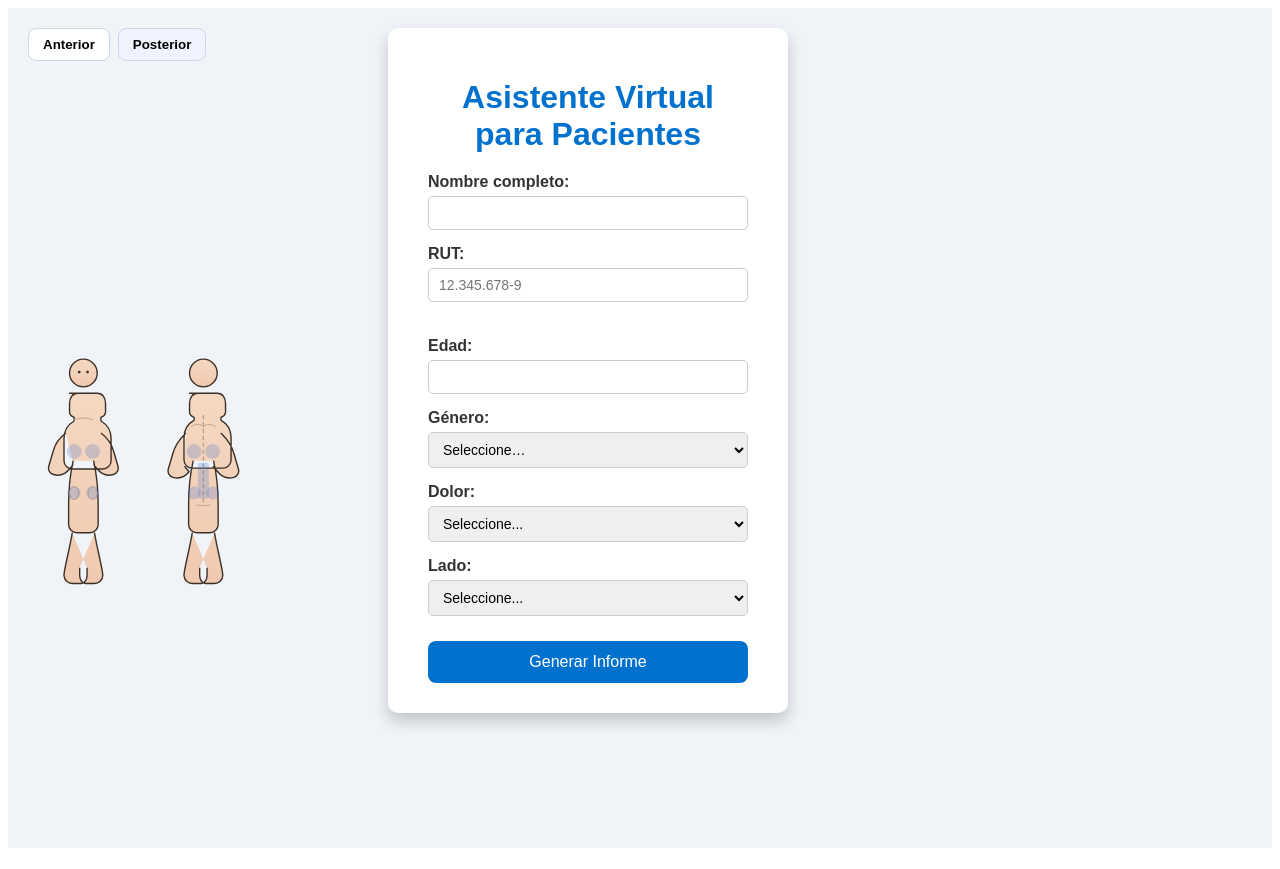
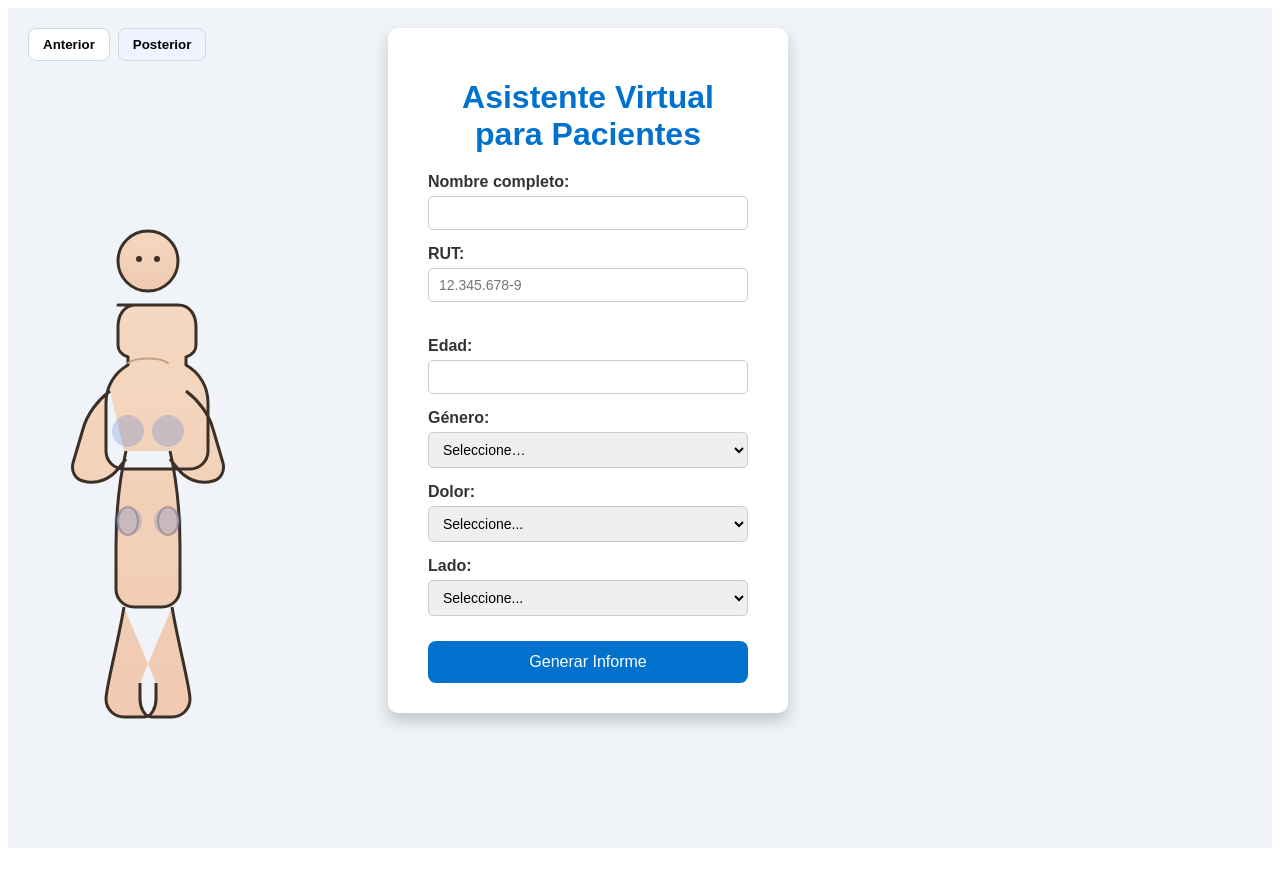
Before and after one commit to cahuerta/ASISTENCIA-ICA, a React (Vite) app: page / in a window 1280 px wide. Built offline with nearby package versions, Linux system fonts and the light colour scheme; no server answers.

Commit message:
Update EsquemaAnterior.jsx

```diff
--- a/src/EsquemaAnterior.jsx
+++ b/src/EsquemaAnterior.jsx
@@ -1,65 +1,46 @@
 import React from "react";
 
-/**
- * EsquemaBivista
- * - Dibuja VISTA ANTERIOR (izquierda) y POSTERIOR (derecha) en un solo SVG.
- * - onSeleccionZona?: (texto) => void   // Caderas, Rodillas, Columna lumbar (solo posterior)
- * - width: ancho total (ambas vistas). Alto se ajusta automáticamente.
- */
-export default function EsquemaBivista({
+/** Vista frontal – estilo mock; ojos, caderas centradas y patelas. */
+export default function EsquemaAnterior({
   onSeleccionZona,
-  width = 560,            // 520–600 funciona bien
+  width = 260,
   className = "",
-  showLabels = false,     // pon en true si quieres textos "Anterior" y "Posterior" arriba
 }) {
-  const handle = (z) =>
-    typeof onSeleccionZona === "function" && onSeleccionZona(z);
+  const handle = (z) => typeof onSeleccionZona === "function" && onSeleccionZona(z);
 
   return (
     <svg
-      viewBox="0 0 520 520"
+      viewBox="0 0 240 520"
       width={width}
       height="auto"
       preserveAspectRatio="xMidYMid meet"
       className={className}
       xmlns="http://www.w3.org/2000/svg"
-      aria-label="Esquema humano: anterior y posterior"
+      aria-label="Vista anterior"
       style={{ display: "block" }}
     >
       <defs>
-        <linearGradient id="skin" x1="0" y1="0" x2="0" y2="1">
+        <linearGradient id="skinA" x1="0" y1="0" x2="0" y2="1">
           <stop offset="0%" stopColor="#f5d8c1" />
           <stop offset="100%" stopColor="#f0c9b0" />
         </linearGradient>
         <style>{`
-          .outline{ fill:url(#skin); stroke:#3b3028; stroke-width:3; stroke-linejoin:round; }
+          .outline{ fill:url(#skinA); stroke:#3b3028; stroke-width:3; stroke-linejoin:round; }
           .soft{ fill:none; stroke:#c49f87; stroke-width:2; stroke-linecap:round; }
-          .spine{ stroke:#c49f87; stroke-width:3; stroke-linecap:round; stroke-dasharray:7 8; }
           .hit{ fill:#2f6bd8; opacity:.22; cursor:pointer; }
           .hit:hover{ opacity:.32; }
-          .label{ fill:#1f2937; font-size:16px; font-weight:700; }
         `}</style>
       </defs>
 
-      {showLabels && (
-        <>
-          <text x="120" y="28" textAnchor="middle" className="label">Anterior</text>
-          <text x="400" y="28" textAnchor="middle" className="label">Posterior</text>
-        </>
-      )}
-
-      {/* =============== VISTA ANTERIOR (izquierda) ================= */}
-      <g id="anterior" transform="translate(0,0)">
-        {/* Cabeza con ojos */}
+      {/* cabeza (ojos) */}
       <circle cx="120" cy="52" r="30" className="outline" />
       <circle cx="111" cy="50" r="3" fill="#3a2e26" />
       <circle cx="129" cy="50" r="3" fill="#3a2e26" />
 
-        {/* Silueta frontal continua (proporción tipo mock) */}
+      {/* silueta frontal */}
       <path
         className="outline"
-          d="
-            M90 96h60c12 0 18 10 18 22v18c0 6-4 10-10 12v8c14 8 22 22 22 38v48
+        d="M90 96h60c12 0 18 10 18 22v18c0 6-4 10-10 12v8c14 8 22 22 22 38v48
            c0 10-8 18-18 18H96c-10 0-18-8-18-18v-48c0-16 8-30 22-38v-8c-6-2-10-6-10-12v-18
            c0-12 6-22 18-22Z
            M82 182c-12 9-23 23-27 38l-10 34c-2 8 2 16 10 18 14 4 27-2 35-12l8-10
@@ -70,81 +51,24 @@ export default function EsquemaBivista({
            M144 398c6 36 18 80 18 92 0 10-8 18-18 18h-20c-8 0-12-10-12-18v-16"
       />
 
-        {/* Referencias suaves (pectoral/esternón) + patelas */}
+      {/* referencias simples */}
       <path className="soft" d="M100 154c8-6 32-6 40 0" />
       <ellipse className="soft" cx="100" cy="312" rx="10" ry="14" />
       <ellipse className="soft" cx="140" cy="312" rx="10" ry="14" />
 
-        {/* Zonas clickeables (caderas centradas y rodillas) */}
-        <ellipse className="hit" cx="100" cy="222" rx="16" ry="16"
-          onClick={() => handle("Cadera izquierda")} >
+      {/* zonas clickeables */}
+      <ellipse className="hit" cx="100" cy="222" rx="16" ry="16" onClick={() => handle("Cadera izquierda")}>
         <title>Cadera izquierda</title>
       </ellipse>
-        <ellipse className="hit" cx="140" cy="222" rx="16" ry="16"
-          onClick={() => handle("Cadera derecha")} >
+      <ellipse className="hit" cx="140" cy="222" rx="16" ry="16" onClick={() => handle("Cadera derecha")}>
         <title>Cadera derecha</title>
       </ellipse>
-
-        <ellipse className="hit" cx="100" cy="312" rx="14" ry="14"
-          onClick={() => handle("Rodilla izquierda")} >
+      <ellipse className="hit" cx="100" cy="312" rx="14" ry="14" onClick={() => handle("Rodilla izquierda")}>
         <title>Rodilla izquierda</title>
       </ellipse>
-        <ellipse className="hit" cx="140" cy="312" rx="14" ry="14"
-          onClick={() => handle("Rodilla derecha")} >
+      <ellipse className="hit" cx="140" cy="312" rx="14" ry="14" onClick={() => handle("Rodilla derecha")}>
         <title>Rodilla derecha</title>
       </ellipse>
-      </g>
-
-      {/* =============== VISTA POSTERIOR (derecha) ================== */}
-      <g id="posterior" transform="translate(260,0)">
-        {/* Cabeza (posterior, sin cabello) */}
-        <circle cx="120" cy="52" r="30" className="outline" />
-
-        {/* Silueta posterior */}
-        <path
-          className="outline"
-          d="
-            M90 96h60c12 0 18 10 18 22v18c0 6-4 10-10 12v6c14 8 22 22 22 38v48
-            c0 10-8 18-18 18H96c-10 0-18-8-18-18v-48c0-16 8-30 22-38v-6c-6-2-10-6-10-12v-18
-            c0-12 6-22 18-22Z
-            M82 182c-10 10-24 28-28 44l-10 34c-2 8 2 16 10 18 14 4 27-2 35-12l-10-12
-            M158 182c10 10 24 28 28 44l10 34c2 8-2 16-10 18-14 4-27-2-35-12l-10-12
-            M98 242c-6 26-10 62-10 96v42c0 10 8 18 18 18h28c10 0 18-8 18-18v-42
-            c0-34-4-70-10-96
-            M96 398c-6 36-18 80-18 92 0 10 8 18 18 18h20c8 0 12-10 12-18v-16
-            M144 398c6 36 18 80 18 92 0 10-8 18-18 18h-20c-8 0-12-10-12-18v-16"
-        />
-
-        {/* Columna (puntos/dash), escápulas y pliegue glúteo simple */}
-        <line x1="120" y1="144" x2="120" y2="334" className="spine" />
-        <path className="soft" d="M94 168c6-6 20-6 26 0" />
-        <path className="soft" d="M120 168c6-6 20-6 26 0" />
-        <path className="soft" d="M106 338c8 2 20 2 28 0" />
-
-        {/* Zonas clickeables: lumbar, caderas y rodillas */}
-        <rect className="hit" x="108" y="246" width="24" height="78" rx="6"
-          onClick={() => handle("Columna lumbar")} >
-          <title>Columna lumbar</title>
-        </rect>
-
-        <ellipse className="hit" cx="100" cy="222" rx="16" ry="16"
-          onClick={() => handle("Cadera izquierda")} >
-          <title>Cadera izquierda</title>
-        </ellipse>
-        <ellipse className="hit" cx="140" cy="222" rx="16" ry="16"
-          onClick={() => handle("Cadera derecha")} >
-          <title>Cadera derecha</title>
-        </ellipse>
-
-        <ellipse className="hit" cx="100" cy="312" rx="14" ry="14"
-          onClick={() => handle("Rodilla izquierda")} >
-          <title>Rodilla izquierda</title>
-        </ellipse>
-        <ellipse className="hit" cx="140" cy="312" rx="14" ry="14"
-          onClick={() => handle("Rodilla derecha")} >
-          <title>Rodilla derecha</title>
-        </ellipse>
-      </g>
     </svg>
   );
 }
```
Lines whose indentation alone changed are shown as unchanged.
